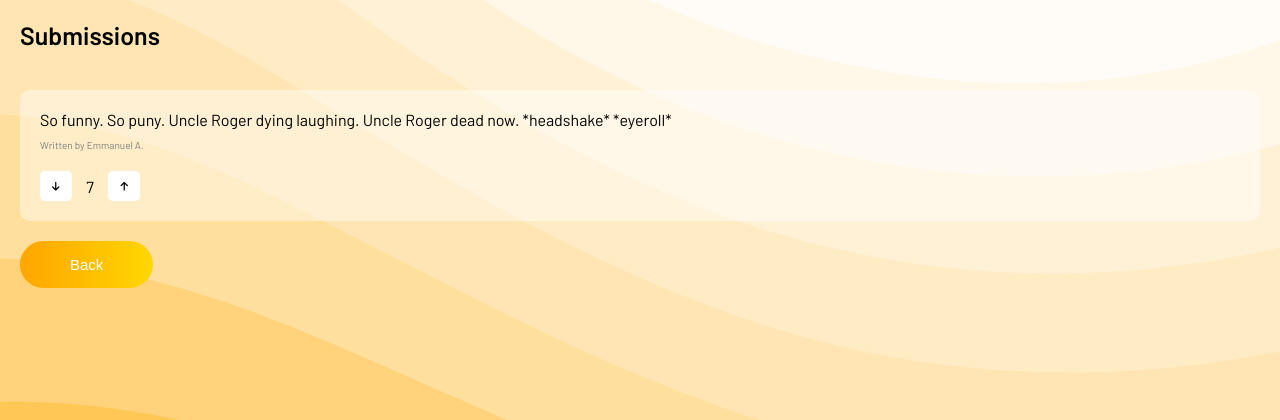
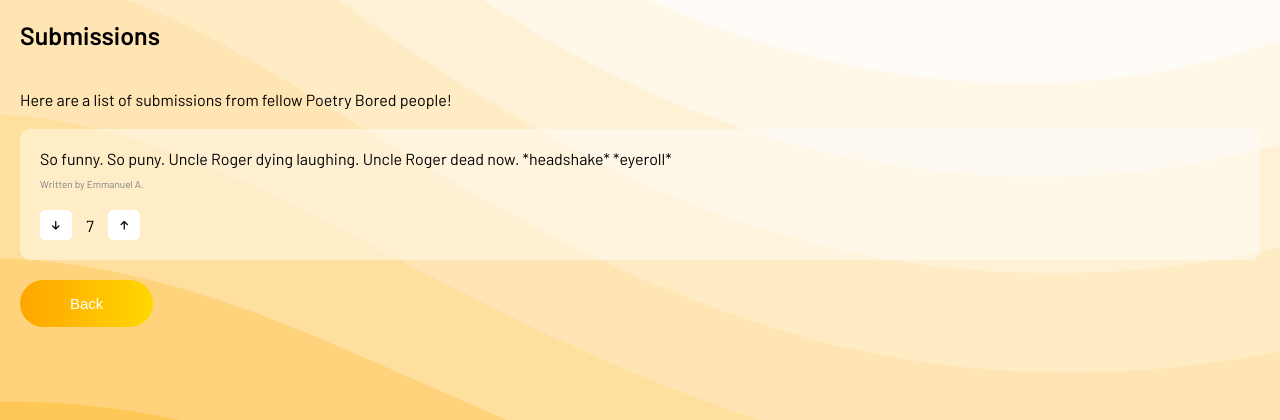
Before and after one commit to emopal/pbwheel, a Flask app: page / in a window 1280 px wide, after a click that opens the changed part. Shown: the top 420 px of the page. Run offline with Flask 3, Linux system fonts and the light colour scheme; data comes from the database, SQL or seed files in the repository; both versions use the stored data as it was before the commit; some libraries are stand-ins or nearby versions.

Commit message:
final fixes

```diff
--- a/app.py
+++ b/app.py
@@ -18,7 +18,7 @@ db = SQL("sqlite:///main.db")
 # root path
 @app.route("/")
 def index():
-    submissions = db.execute('SELECT * FROM submissions')
+    submissions = db.execute('SELECT * FROM submissions ORDER BY votes DESC')
     return render_template('app.html', submissions = submissions)
 
 # submissions
--- a/static/js/app.js
+++ b/static/js/app.js
@@ -23,6 +23,7 @@ function onTimer() {
         i = 60;
 
         $('#poem').val($('#textarea').val());
+        $('.submit-btn').css('display', 'block');
     }
 }
 function start() {
--- a/templates/app.html
+++ b/templates/app.html
@@ -46,6 +46,7 @@
     <!-- Submissions view-->
     <section id="_submissions" class="state-hidden state">
         <h1>Submissions</h1>
+        <p>Here are a list of submissions from fellow Poetry Bored people!</p>
         <div id="submissions-div">
             {% if submissions|length == 0%}
             <p>It looks like there haven't been any submissions yet. Be the first!</p>
@@ -71,6 +72,7 @@
         <br>
         <button id="spin">Spin!</button>
         <br>
+        <!--This the spinning wheel-->
         <div class="container">
             <div class="one">1</div>
             <div class="two">2</div>
@@ -89,7 +91,7 @@
         </span>
         <br>
         <textarea name="" id="textarea" placeholder="Start writing here"></textarea>
-        <button class="state-button" data-target="_submit">Submit this poem!</button>
+        <button style="display: none;" class="state-button submit-btn" data-target="_submit">Submit this poem!</button>
     </section>
     <section id="_submit" class="state-hidden state">
         <h1>Submit your Poem</h1>
```
Also changed, not shown: main.db (deleted).
